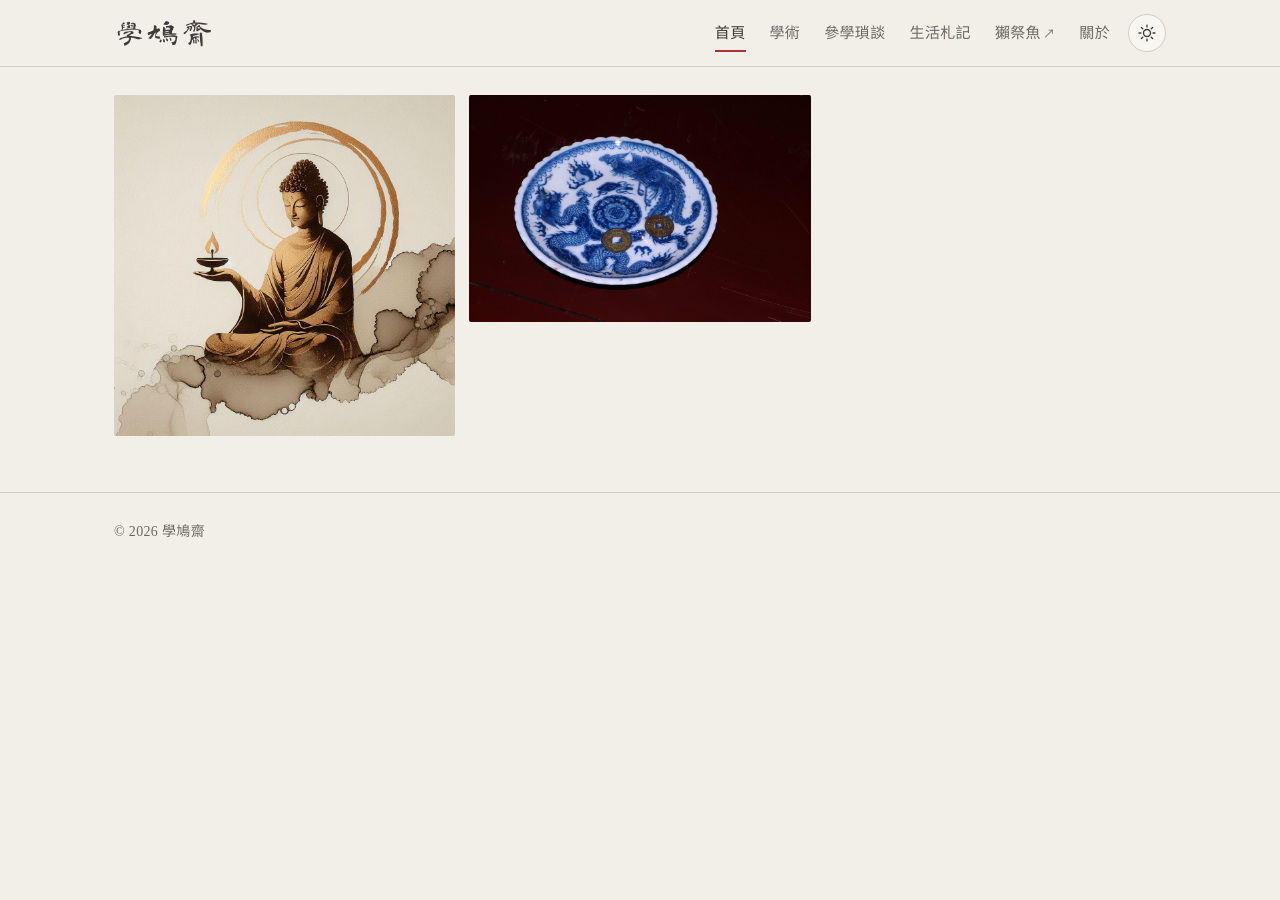
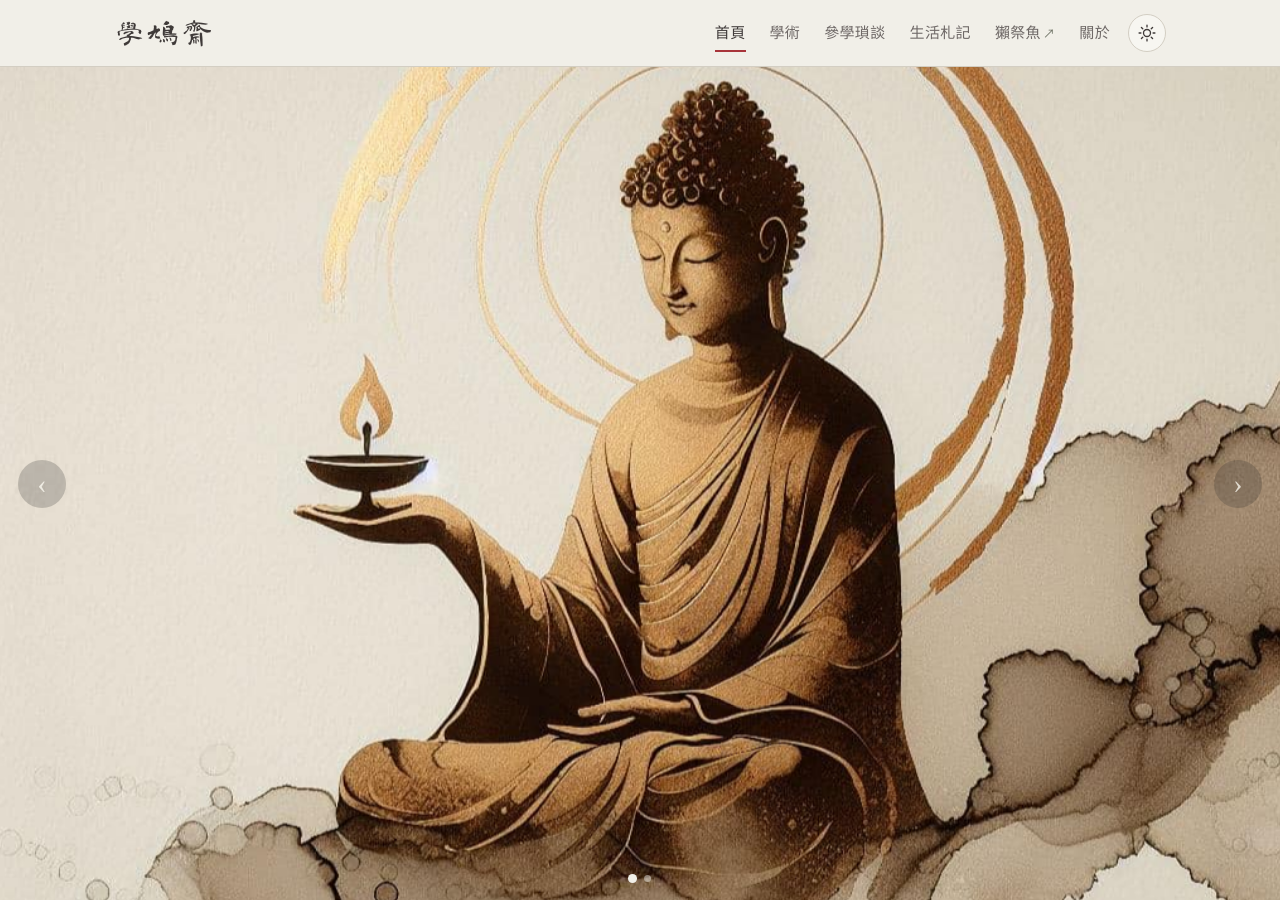
Before and after one commit to Guanlun-bot/hakkiuchay, a Jekyll site: the page built from index.html, in a window 1280 px wide and 900 px high. Built offline with Jekyll 4.4.1, drawn with Linux system fonts in a browser that asks for light colours.

Commit message:
首頁改為滿版大照片輪播；手機頁首精簡
Co-Authored-By: Claude Opus 5.5 <noreply@anthropic.com>
Claude-Session: https://claude.ai/code/session_019SwunGJvkkbXk4KEqbxpBr

```diff
--- a/_data/photos.yml
+++ b/_data/photos.yml
@@ -1,9 +1,3 @@
 photos:
   - image: /assets/uploads/file.jpg
   - image: /assets/uploads/img5526.jpg
-  - {}
-  - {}
-  - {}
-  - {}
-  - {}
-  - {}
--- a/_layouts/default.html
+++ b/_layouts/default.html
@@ -107,6 +107,11 @@
 })();
 
 (function () {
+  /* 首頁大照片剛好填滿頁首以下 */
+  const hd = document.querySelector("header.top");
+  const setH = () => document.documentElement.style.setProperty("--hh", hd.offsetHeight + "px");
+  setH(); addEventListener("resize", setH);
+
   /* 閱讀進度 */
   const bar = document.getElementById("progress");
   if (document.querySelector(".article")) {
--- a/assets/site.css
+++ b/assets/site.css
@@ -347,3 +347,35 @@ footer .wrap { padding-top: 26px; padding-bottom: 36px; color: var(--ink-soft);
 @media (prefers-reduced-motion: reduce) { .theme-toggle svg { transition: none; } }
 
 .avatar-img { flex: none; width: 96px; height: 96px; border-radius: 50%; object-fit: cover; border: 1px solid var(--rule); }
+
+/* 首頁滿版大照片輪播 */
+.slides { position: relative; height: calc(100vh - 69px); height: calc(100svh - 69px); min-height: 360px; overflow: hidden; background: var(--paper-2); }
+.slide { position: absolute; inset: 0; margin: 0; opacity: 0; transition: opacity 1.2s ease; }
+.slide.is-on { opacity: 1; }
+.slide img { width: 100%; height: 100%; object-fit: cover; display: block; }
+@media (prefers-reduced-motion: no-preference) {
+  .slide.is-on img { animation: drift 9s ease-out both; }
+  @keyframes drift { from { transform: scale(1.04); } to { transform: scale(1); } }
+}
+.slide figcaption { position: absolute; right: 22px; bottom: 18px; font-size: 13px; letter-spacing: .1em; color: #f1efe8; text-shadow: 0 1px 3px rgba(0,0,0,.5); }
+.slide-nav {
+  position: absolute; top: 50%; transform: translateY(-50%); width: 48px; height: 48px; border-radius: 50%;
+  border: 0; background: rgba(42,40,38,.28); color: #f1efe8; font-size: 28px; line-height: 1; cursor: pointer;
+  opacity: 0; transition: opacity .3s, background .3s; font-family: var(--font-body);
+}
+.slides:hover .slide-nav, .slide-nav:focus-visible { opacity: 1; }
+.slide-nav:hover { background: rgba(42,40,38,.5); }
+.slide-nav.prev { left: 18px; } .slide-nav.next { right: 18px; }
+.slide-dots { position: absolute; left: 50%; bottom: 18px; transform: translateX(-50%); display: flex; gap: 8px; }
+.slide-dots button { width: 7px; height: 7px; padding: 0; border-radius: 50%; border: 0; background: rgba(241,239,232,.5); cursor: pointer; transition: background .3s, transform .3s; }
+.slide-dots button[aria-selected="true"] { background: #f1efe8; transform: scale(1.3); }
+@media (hover: none) { .slide-nav { opacity: .8; } }
+.slides { height: calc(100svh - var(--hh, 69px)); }
+@media (max-width: 720px) {
+  header.top .wrap { display: grid; grid-template-columns: 1fr auto; align-items: center; row-gap: 6px; padding-top: 10px; padding-bottom: 8px; }
+  header.top .top-right { display: contents; }
+  header.top .theme-toggle { grid-column: 2; grid-row: 1; }
+  header.top nav { grid-column: 1 / -1; grid-row: 2; overflow-x: auto; scrollbar-width: none; margin: 0 -10px; }
+  header.top nav::-webkit-scrollbar { display: none; }
+  header.top nav ul { flex-wrap: nowrap; white-space: nowrap; }
+}
--- a/index.html
+++ b/index.html
@@ -3,50 +3,52 @@ layout: default
 title: 學鳩齋
 nav: home
 ---
-{%- assign photos = site.data.photos.photos -%}
-<div class="wrap">
-  <h1 class="visually-hidden" style="position:absolute;width:1px;height:1px;overflow:hidden;clip:rect(0 0 0 0)">學鳩齋</h1>
-  {% if photos and photos.size > 0 %}
-  <div class="wall" id="wall">
-    {% for ph in photos %}{% if ph.image %}
-    <figure>
-      <button type="button" data-i="{{ forloop.index0 }}" aria-label="放大照片{% if ph.caption %}：{{ ph.caption | escape }}{% endif %}">
-        <img src="{{ ph.image | relative_url }}" alt="{{ ph.caption | default: '' | escape }}" loading="{% if forloop.index > 6 %}lazy{% else %}eager{% endif %}" decoding="async">
-      </button>
-    </figure>
-    {% endif %}{% endfor %}
+{%- assign photos = site.data.photos.photos | where_exp: "p", "p.image" -%}
+<h1 style="position:absolute;width:1px;height:1px;overflow:hidden;clip:rect(0 0 0 0)">學鳩齋</h1>
+{% if photos.size > 0 %}
+<section class="slides" id="slides" aria-roledescription="輪播" aria-label="照片">
+  {% for ph in photos %}
+  <figure class="slide{% if forloop.first %} is-on{% endif %}" aria-hidden="{% unless forloop.first %}true{% else %}false{% endunless %}">
+    <img src="{{ ph.image | relative_url }}" alt="{{ ph.caption | default: '' | escape }}" {% if forloop.first %}fetchpriority="high"{% else %}loading="lazy"{% endif %} decoding="async">
+    {% if ph.caption and ph.caption != "" %}<figcaption>{{ ph.caption }}</figcaption>{% endif %}
+  </figure>
+  {% endfor %}
+  {% if photos.size > 1 %}
+  <button class="slide-nav prev" type="button" aria-label="上一張">‹</button>
+  <button class="slide-nav next" type="button" aria-label="下一張">›</button>
+  <div class="slide-dots" role="tablist">
+    {% for ph in photos %}<button type="button" role="tab" aria-label="第 {{ forloop.index }} 張"{% if forloop.first %} aria-selected="true"{% endif %}></button>{% endfor %}
   </div>
-  {% else %}
-  <div class="empty-wall"><img class="seal-big" src="{{ '/assets/img/seal-512.png' | relative_url }}" alt="學鳩齋印" width="220" height="220"></div>
   {% endif %}
-</div>
-
-{% if photos and photos.size > 0 %}
-<dialog class="lightbox" id="lb" aria-label="照片">
-  <button class="nav" id="lb-prev" type="button" aria-label="上一張">‹</button>
-  <div class="stagebox"><img id="lb-img" alt=""><span class="cap" id="lb-cap"></span></div>
-  <button class="nav" id="lb-next" type="button" aria-label="下一張">›</button>
-  <span class="count" id="lb-count"></span>
-  <button class="close" id="lb-close" type="button" aria-label="關閉">×</button>
-</dialog>
+</section>
+{% if photos.size > 1 %}
 <script>
 (function () {
-  const items = [...document.querySelectorAll("#wall button")].map(b => {
-    const img = b.querySelector("img"); return { src: img.src, cap: img.alt };
-  });
-  const lb = document.getElementById("lb"), im = document.getElementById("lb-img"),
-        cap = document.getElementById("lb-cap"), cnt = document.getElementById("lb-count");
-  let i = 0;
-  const show = n => { i = (n + items.length) % items.length; im.src = items[i].src; im.alt = items[i].cap; cap.textContent = items[i].cap; cnt.textContent = (i + 1) + " / " + items.length; };
-  document.querySelectorAll("#wall button").forEach((b, n) => b.addEventListener("click", () => { show(n); lb.showModal(); }));
-  document.getElementById("lb-prev").onclick = () => show(i - 1);
-  document.getElementById("lb-next").onclick = () => show(i + 1);
-  document.getElementById("lb-close").onclick = () => lb.close();
-  lb.addEventListener("click", e => { if (e.target === lb || e.target.classList.contains("stagebox")) lb.close(); });
-  lb.addEventListener("keydown", e => { if (e.key === "ArrowLeft") show(i - 1); if (e.key === "ArrowRight") show(i + 1); });
+  const box = document.getElementById("slides");
+  const slides = [...box.querySelectorAll(".slide")], dots = [...box.querySelectorAll(".slide-dots button")];
+  const reduce = matchMedia("(prefers-reduced-motion: reduce)").matches;
+  let i = 0, timer = null;
+  function show(n) {
+    i = (n + slides.length) % slides.length;
+    slides.forEach((s, k) => { s.classList.toggle("is-on", k === i); s.setAttribute("aria-hidden", k === i ? "false" : "true"); });
+    dots.forEach((d, k) => d.setAttribute("aria-selected", k === i ? "true" : "false"));
+    const img = slides[(i + 1) % slides.length].querySelector("img"); img.loading = "eager";
+  }
+  function play() { if (reduce) return; stop(); timer = setInterval(() => show(i + 1), 6000); }
+  function stop() { if (timer) clearInterval(timer); timer = null; }
+  box.querySelector(".prev").onclick = () => { show(i - 1); play(); };
+  box.querySelector(".next").onclick = () => { show(i + 1); play(); };
+  dots.forEach((d, k) => d.onclick = () => { show(k); play(); });
+  box.addEventListener("mouseenter", stop); box.addEventListener("mouseleave", play);
+  addEventListener("keydown", e => { if (e.key === "ArrowLeft") { show(i - 1); play(); } if (e.key === "ArrowRight") { show(i + 1); play(); } });
   let x0 = null;
-  lb.addEventListener("touchstart", e => x0 = e.touches[0].clientX, { passive: true });
-  lb.addEventListener("touchend", e => { if (x0 === null) return; const dx = e.changedTouches[0].clientX - x0; if (Math.abs(dx) > 40) show(i + (dx < 0 ? 1 : -1)); x0 = null; });
+  box.addEventListener("touchstart", e => x0 = e.touches[0].clientX, { passive: true });
+  box.addEventListener("touchend", e => { if (x0 === null) return; const dx = e.changedTouches[0].clientX - x0; if (Math.abs(dx) > 40) { show(i + (dx < 0 ? 1 : -1)); play(); } x0 = null; });
+  document.addEventListener("visibilitychange", () => document.hidden ? stop() : play());
+  play();
 })();
 </script>
 {% endif %}
+{% else %}
+<div class="wrap"><div class="empty-wall"><img class="seal-big" src="{{ '/assets/img/seal-512.png' | relative_url }}" alt="學鳩齋印" width="220" height="220"></div></div>
+{% endif %}
```
